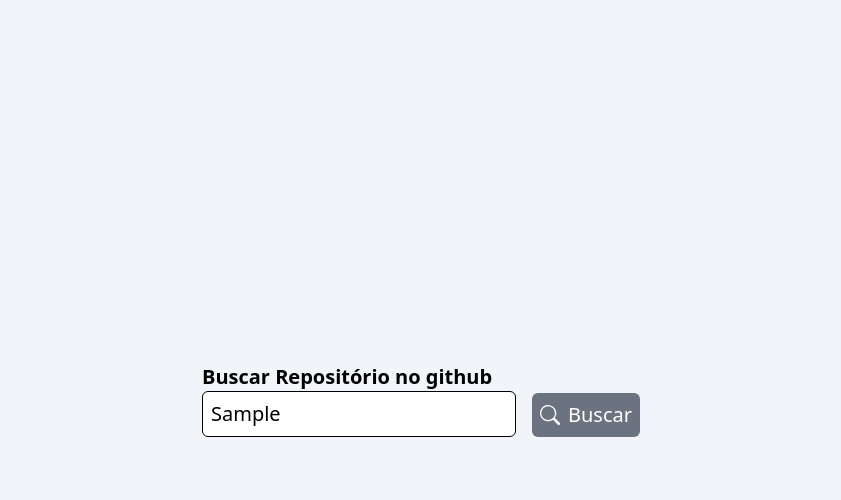
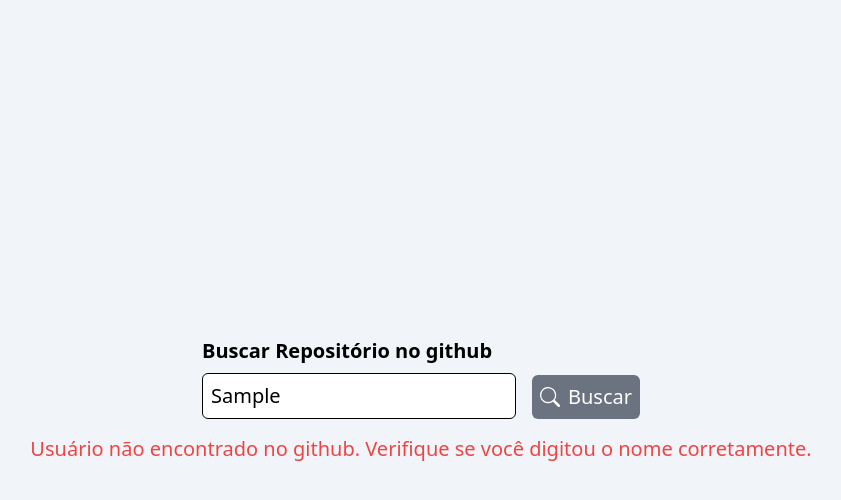
Before and after one commit to RodrigoLimaJesus/rodrigo-jesus-desafio-react, a React (Create React App) app: page / in a window 1280 px wide. Both pictures are taken after typing "Sample" into the empty fields and a click on the button "Buscar". Shown: the top 500 px of the page, without its empty margins (219-1060 px from the left). Built offline with nearby package versions, Linux system fonts and the light colour scheme; no server answers.

Commit message:
feat: implementa funcionalidade para buscar pelo usuario

```diff
--- a/src/App.js
+++ b/src/App.js
@@ -1,11 +1,19 @@
+import { useState } from 'react';
 import { Route, Routes } from 'react-router-dom';
 import Search from './pages/Search';
+import SearchResult from './pages/SearchResult';
 
 export default function App() {
+  const [userData, setUserData] = useState({});
+  console.log(userData);
   return (
     <div className="bg-slate-100 w-screen h-screen overflow-auto">
       <Routes>
-        <Route path="/" element={<Search />} />
+        <Route path="/" element={<Search setUserData={setUserData} />} />
+        <Route
+          path="/detalhes"
+          element={<SearchResult userData={userData} />}
+        />
       </Routes>
     </div>
   );
--- a/src/pages/Search/index.jsx
+++ b/src/pages/Search/index.jsx
@@ -1,15 +1,36 @@
-import React from 'react';
+import React, { useState } from 'react';
 import * as BS from 'react-icons/bs';
+import { useNavigate } from 'react-router-dom';
+import getUserData from '../../services/getUserData';
 
-export default function Search() {
-  const handleSubmit = (e) => {
+export default function Search({ setUserData }) {
+  const [inputValue, setInputValue] = useState('');
+  const [showEmptyUserError, setShowEmptyUserError] = useState(false);
+  const [showInvalidUserError, setShowInvalidUserError] = useState(false);
+
+  const navigate = useNavigate();
+
+  const handleSubmit = async (e) => {
     e.preventDefault();
+
+    if (inputValue.length > 0) {
+      const data = await getUserData(inputValue);
+
+      if ('message' in data) {
+        setShowInvalidUserError(true);
+      } else {
+        setUserData(data);
+        navigate('/detalhes');
+      }
+    } else {
+      setShowEmptyUserError(true);
+    }
   };
 
   return (
     <main
       className="
-      flex justify-center items-center h-screen w-screen
+      flex flex-col justify-center items-center h-screen w-screen
       md:text-lg
       lg:text-xl
       "
@@ -24,7 +45,13 @@
             placeholder="digite o nome do usuário"
             id="input-username"
             type="text"
-            className="font-normal p-2 border border-black rounded-md"
+            value={inputValue}
+            onChange={({ target }) => {
+              setInputValue(target.value);
+              setShowEmptyUserError(false);
+              setShowInvalidUserError(false);
+            }}
+            className="font-normal p-2 mt-2 border border-black rounded-md"
           />
         </label>
 
@@ -43,6 +70,18 @@
           Buscar
         </button>
       </form>
+
+      {showEmptyUserError && (
+        <span className="text-red-500 mt-4">
+          Informe um nome de usuário válido no github.
+        </span>
+      )}
+      {showInvalidUserError && (
+        <span className="text-red-500 mt-4">
+          Usuário não encontrado no github. Verifique se você digitou o nome
+          corretamente.
+        </span>
+      )}
     </main>
   );
 }
--- /dev/null
+++ b/src/pages/SearchResult/index.jsx
@@ -0,0 +1,5 @@
+import React from 'react';
+
+export default function SearchResult() {
+  return <div>Detalhes do usuário</div>;
+}
--- /dev/null
+++ b/src/services/getUserData.js
@@ -0,0 +1,15 @@
+import axios from 'axios';
+const URL_BASE = 'https://api.github.com/users';
+
+export default async function getUserData(username) {
+  try {
+    const [userInfo, userRepos] = await Promise.all([
+      axios.get(`${URL_BASE}/${username}`),
+      axios.get(`${URL_BASE}/${username}/repos`),
+    ]);
+
+    return { userInfo: userInfo.data, userRepos: userRepos.data };
+  } catch (error) {
+    return { message: error.message || 'Erro interno' };
+  }
+}
```
